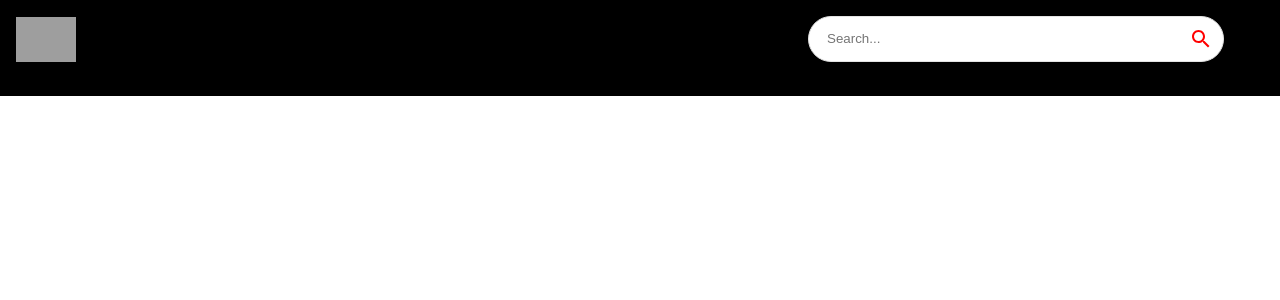
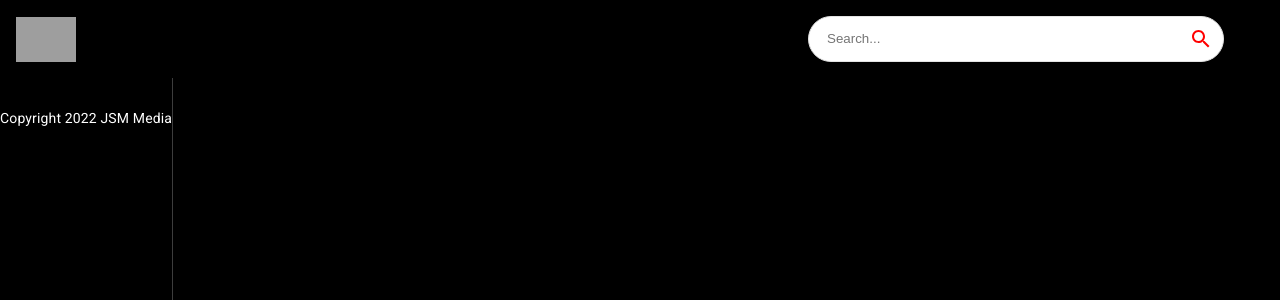
Before and after one commit to Argeem/youtube-clone, a React (Create React App) app: page / in a window 1280 px wide. Shown: the top 300 px of the page. Built offline with nearby package versions, Linux system fonts and the light colour scheme; grey boxes are pictures that could not be loaded.

Commit message:
add feed copy right

```diff
--- a/src/components/Feed.jsx
+++ b/src/components/Feed.jsx
@@ -1,9 +1,30 @@
-import React from 'react'
+import { useState, useeff } from "react";
+import { Box, Stack, Typography } from "@mui/material";
 
 const Feed = () => {
   return (
-    <div>Feed</div>
-  )
-}
+    <Stack sx={{ flexDirection: { sx: "column", md: "row" } }}>
+      <Box
+        sx={{
+          height: {
+            sx: "auto",
+            md: "92vh",
+            borderRight: "1px solid #3d3d3d",
+            px: { sx: 0, md: 2 },
+          },
+        }}
+      >
+        SideBar
+        <Typography
+          className="copyright"
+          variant="body2"
+          sx={{mt:1.5, color:"#fff"}}
+        >
+          Copyright 2022 JSM Media
+        </Typography>
+      </Box>
+    </Stack>
+  );
+};
 
-export default Feed
+export default Feed;
```
